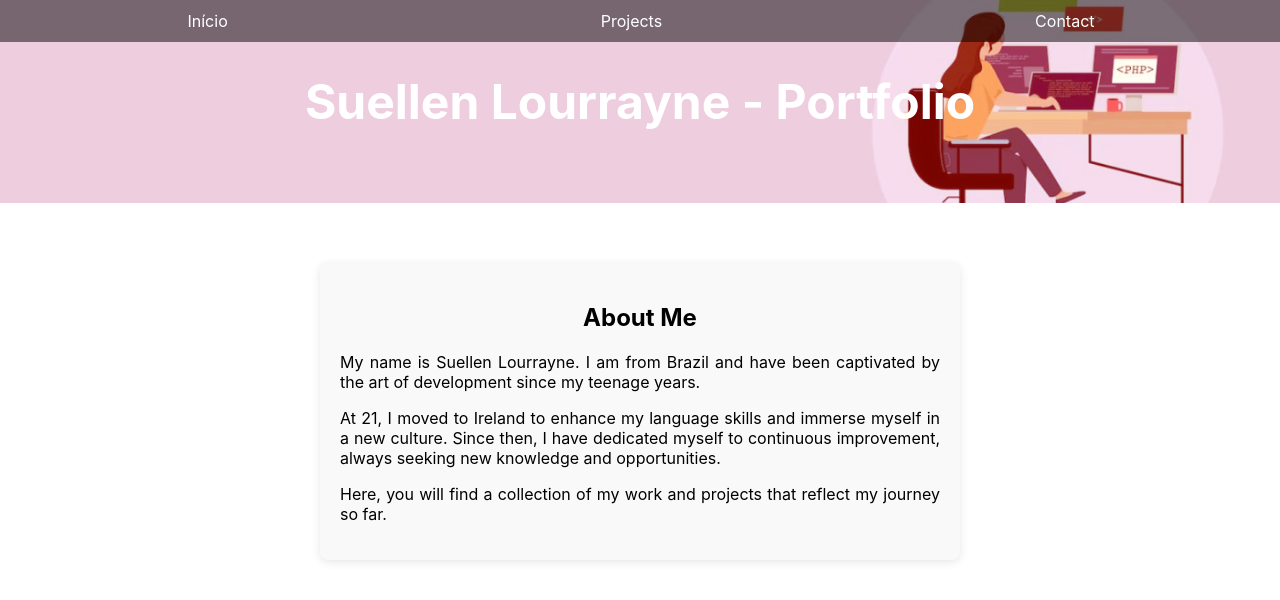
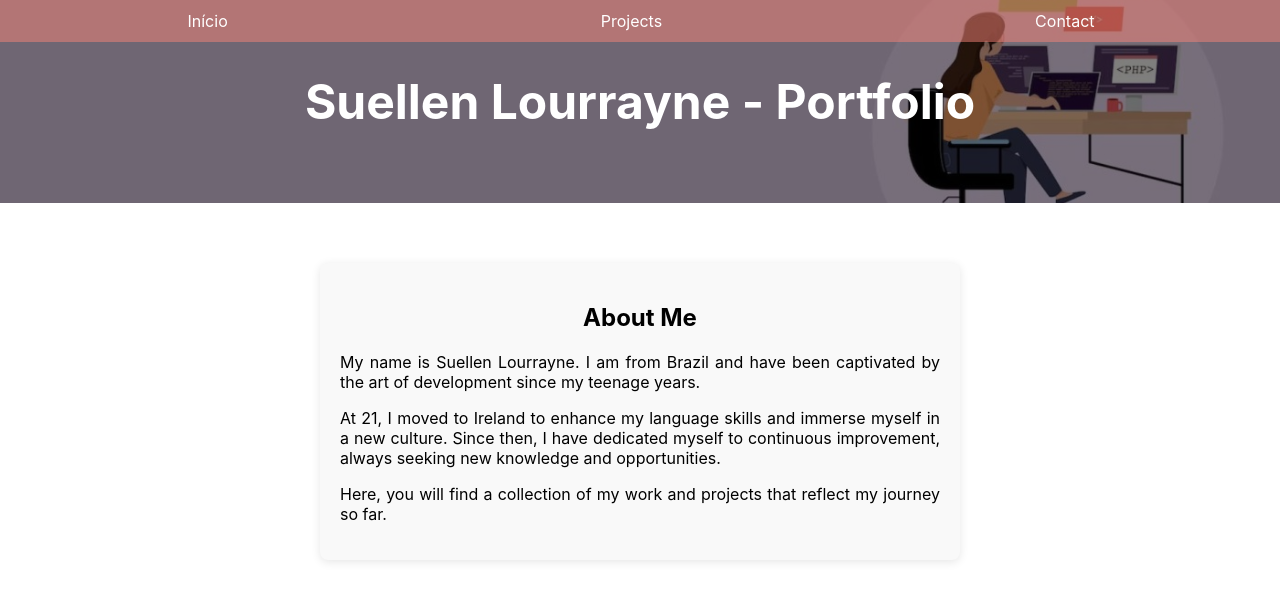
Before and after one commit to SuellenLourrayne/SuellenLourrayne.github.io, a React (Create React App) app: page / in a window 1280 px wide. Shown: the top 600 px of the page. Built offline with nearby package versions, Linux system fonts and the light colour scheme.

Commit message:
colour updates

```diff
--- a/src/Home/Home.css
+++ b/src/Home/Home.css
@@ -1,7 +1,7 @@
 /* src/Home/Home.css */
 .App-header {
     background-image: url('../../public/images/fundo-header.jpeg');
-    background-color: rgba(248, 131, 121, 0.5); /* Cor preta com 50% de opacidade */
+    background-color: rgba(0, 0, 0, 0.5); /* Cor preta com 50% de opacidade */
     background-size: cover;
     background-position: center;
     background-blend-mode: overlay; /* Modo de mistura */
@@ -21,7 +21,7 @@
   }
 
   .App-nav {
-    background-color: rgba(0, 0, 0, 0.5); /* Fundo preto semi-transparente */
+    background-color: rgba(248, 131, 121, 0.5); /* Fundo preto semi-transparente */
     color: white;
     padding: 1px 20px 1px 1px;
     position: fixed; /* Fixa o menu no topo da página */
```
